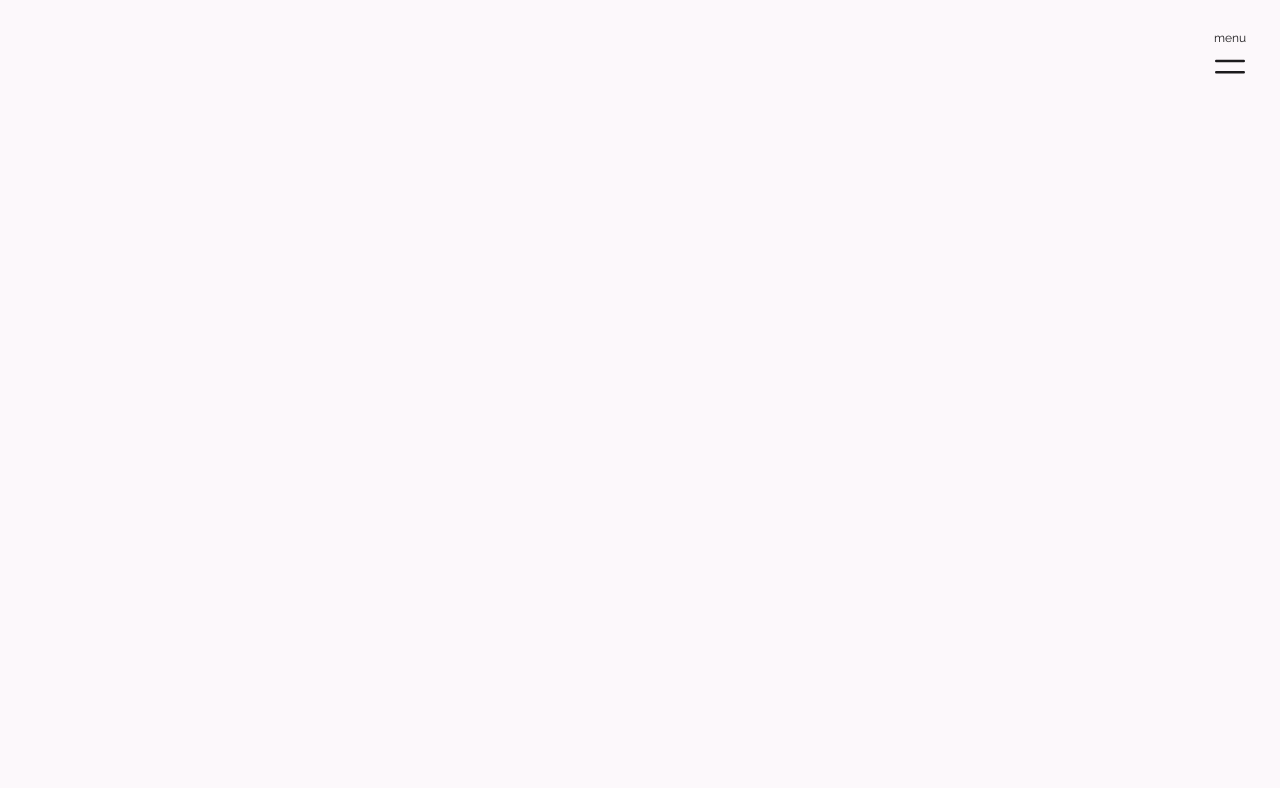
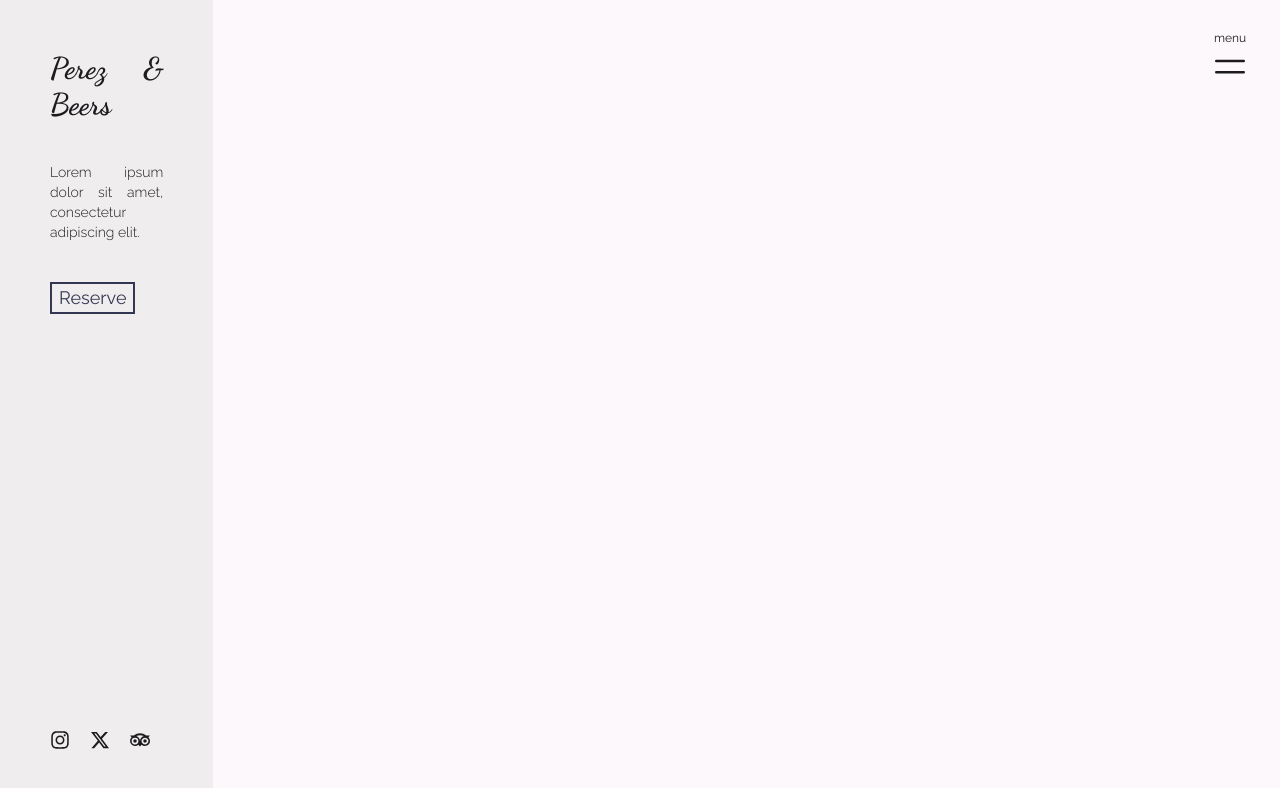
Before and after one commit to AdrianCardonaCandil/perezandbeers, a React (Vite) app in the folder frontend/: page /blog in a window 1280 px wide. Before the commit this address had no page. Shown: the top 788 px of the page. Built offline with nearby package versions, Linux system fonts and the light colour scheme.

Commit message:
aside component done for secondary pages

```diff
--- a/frontend/index.html
+++ b/frontend/index.html
@@ -5,12 +5,12 @@
     <link rel="icon" type="image/svg+xml" href="/vite.svg" />
     <meta name="viewport" content="width=device-width, initial-scale=1.0" />
     <link href="src/index.css" rel="stylesheet" />
-    <link rel="preconnect" href="https://fonts.googleapis.com">
-    <link rel="preconnect" href="https://fonts.gstatic.com" crossorigin>
+    <link rel="preconnect" href="https://fonts.googleapis.com" />
+    <link rel="preconnect" href="https://fonts.gstatic.com" crossorigin />
     <link
       href="https://fonts.googleapis.com/css2?family=Dancing+Script:wght@400..700&family=Raleway:ital,wght@0,100..900;1,100..900&display=swap"
       rel="stylesheet"
-    >
+    />
     <title>Vite + React</title>
   </head>
   <body>
--- a/frontend/src/App.jsx
+++ b/frontend/src/App.jsx
@@ -21,7 +21,7 @@ const header = {
 
 const Layout = () => {
   return (
-    <div className="min-h-screen bg-[var(--surface-light)] font-['Raleway'] text-sm text-justify leading-8 text-[var(--on-surface-light)] md:text-base lg:text-lg dark:bg-[var(--surface-dark)] dark:text-[var(--on-surface-dark)]">
+    <div className="min-h-screen bg-[var(--surface-light)] text-justify font-['Raleway'] text-sm leading-8 text-[var(--on-surface-light)] md:text-base lg:text-lg dark:bg-[var(--surface-dark)] dark:text-[var(--on-surface-dark)]">
       <Header header={header} />
       <Routes>
         {routes.map((route, index) => (
--- /dev/null
+++ b/frontend/src/components/Blog/Blog.jsx
@@ -0,0 +1,34 @@
+/**
+ * @file Blog.jsx
+ * @description Blog component. Displays a list of blog posts.
+ * @author Adrian Cardona Candil
+ */
+
+import SideColumn from "../common/SideColumn";
+
+// Mock data for the side column component
+const aside = {
+  logo: "Perez & Beers",
+  mission: "Lorem ipsum dolor sit amet, consectetur adipiscing elit.",
+  label: "Reserve",
+  location: "Lorem ipsum dolor sit amet, consectetur adipiscing elit.",
+};
+
+/**
+ * @function Blog
+ * @description Renders a list of blog entries (important events, celebrations, etc.).
+ * @returns {JSX.Element} The blog component.
+ */
+
+const Blog = () => {
+  return (
+    <main>
+      <div className="flex flex-col lg:flex-row">
+        <SideColumn aside={aside} />
+        <section className="md:flex-5"></section>
+      </div>
+    </main>
+  );
+};
+
+export default Blog;
--- a/frontend/src/components/Home/Front.jsx
+++ b/frontend/src/components/Home/Front.jsx
@@ -12,7 +12,7 @@
 
 const Front = ({ front }) => {
   return (
-    <section className="flex items-center justify-center px-15 py-15 md:h-screen fade-out">
+    <section className="fade-out flex items-center justify-center px-15 py-15 md:h-screen">
       <div className="flex flex-col items-start gap-10">
         <h1
           style={{ fontFamily: "'Dancing Script'" }}
--- a/frontend/src/components/Home/Home.jsx
+++ b/frontend/src/components/Home/Home.jsx
@@ -196,7 +196,7 @@ const Home = () => {
   const isIntersecting = useIntersectionObserver("expanded");
   return (
     <main>
-      <div className="flex flex-col-reverse md:flex-row w-screen">
+      <div className="flex w-screen flex-col-reverse md:flex-row">
         <MainSections isIntersecting={isIntersecting} />
         <Hero isIntersecting={isIntersecting} />
       </div>
--- a/frontend/src/components/Home/Menu.jsx
+++ b/frontend/src/components/Home/Menu.jsx
@@ -48,7 +48,7 @@ const AnimatedMarquee = ({ direction, imageSize }) => {
 
 const Menu = ({ menu }) => {
   return (
-    <section className="mt-25 md:mt-50 flex flex-col justify-between gap-20">
+    <section className="mt-25 flex flex-col justify-between gap-20 md:mt-50">
       <SectionHeader
         sectionName={menu.sectionName}
         information={menu.information}
--- /dev/null
+++ b/frontend/src/components/common/SideColumn.jsx
@@ -0,0 +1,45 @@
+/**
+ * @file SideColumn.jsx
+ * @description Renders information about the restaurant on secondary pages.
+ * @author Adrian Cardona Candil
+ */
+
+import { FaXTwitter, FaInstagram } from "react-icons/fa6";
+import { FaTripadvisor } from "react-icons/fa";
+
+/**
+ * @function SideColumn
+ * @description SideColumn component. Renders information on the side of secondary pages.
+ * @returns {JSX.Element} SideColumn component.
+ */
+
+const SideColumn = ({ aside }) => {
+  let icons = [<FaInstagram />, <FaXTwitter />, <FaTripadvisor />];
+  return (
+    <aside className="sticky top-0 flex flex-col justify-between bg-[var(--surface-container-light)] md:h-screen md:flex-1 dark:bg-[var(--surface-container-dark)]">
+      <div className="flex flex-col gap-7.5 p-12.5 md:gap-10">
+        <h1
+          className="text-3xl font-extrabold"
+          style={{ fontFamily: "'Dancing Script'" }}
+        >
+          {aside.logo}
+        </h1>
+        <p className="text-sm font-light">{aside.mission}</p>
+        <div>
+          <button className="py-0.15 px-2.25 text-[var(--primary-light)] inset-ring-2 inset-ring-[var(--primary-light)] dark:text-[var(--primary-dark)] dark:inset-ring-[var(--primary-dark)]">
+            <p>{aside.label}</p>
+          </button>
+        </div>
+      </div>
+      <div>
+        <div className="flex gap-5 px-12.5 pb-12.5 text-xl">
+          {icons.map((icon, index) => (
+            <a key={index}>{icon}</a>
+          ))}
+        </div>
+      </div>
+    </aside>
+  );
+};
+
+export default SideColumn;
--- a/frontend/src/routes/routes.jsx
+++ b/frontend/src/routes/routes.jsx
@@ -1,3 +1,4 @@
+import Blog from "../components/Blog/Blog";
 import Home from "../components/Home/Home";
 
 /**
@@ -12,6 +13,11 @@ const routes = [
     path: "/",
     element: <Home />,
   },
+  {
+    name: "Blog",
+    path: "/blog",
+    element: <Blog />,
+  },
 ];
 
 export default routes;
```
Also changed, not shown: frontend/src/index.css (line endings or trailing spaces).
